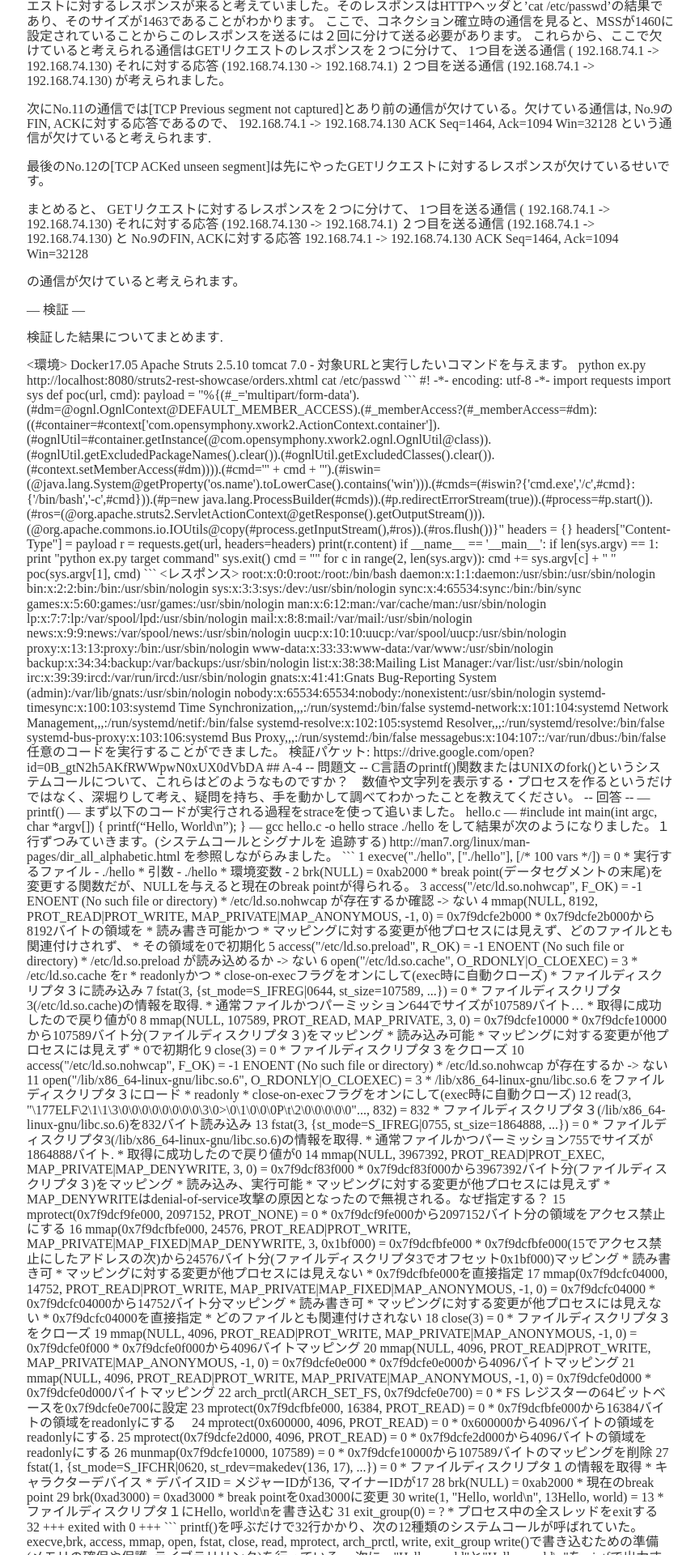
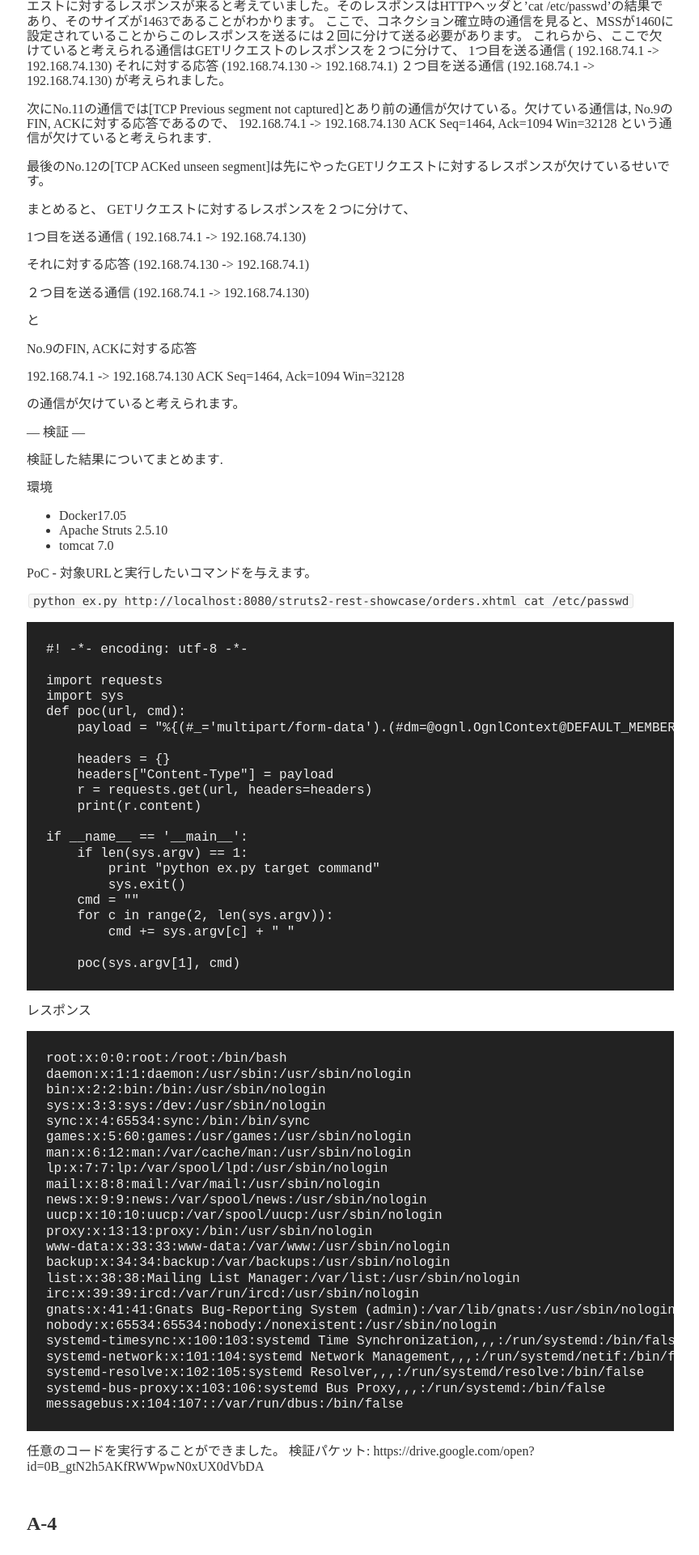
Before and after one commit to kobad/jekyll-kbd, a Jekyll site: the page built from _posts/2017-06-16-seccamp2017.md, in a window 1280 px wide. Shown: the part 1981-3901 px from the top of the page at 81% size, without its empty margins (207-1071 px from the left). Built offline with Jekyll 4.4.1, drawn with Linux system fonts in a browser that asks for light colours; nearby versions of some CDN libraries; some of the changed text lies outside the part shown.

Commit message:
[Mod] css and article

````diff
--- a/_posts/2017-06-16-seccamp2017.md
+++ b/_posts/2017-06-16-seccamp2017.md
@@ -76,11 +76,17 @@
 
 まとめると、
 GETリクエストに対するレスポンスを２つに分けて、
+
 1つ目を送る通信 ( 192.168.74.1 -> 192.168.74.130)
+
 それに対する応答 (192.168.74.130 -> 192.168.74.1)
+
 ２つ目を送る通信 (192.168.74.1 -> 192.168.74.130)
+
 と
+
 No.9のFIN, ACKに対する応答
+
 192.168.74.1 -> 192.168.74.130 ACK Seq=1464, Ack=1094 Win=32128
 
 の通信が欠けていると考えられます。
@@ -89,13 +95,15 @@
 
 検証した結果についてまとめます.
 
-<環境>
-Docker17.05
-Apache Struts 2.5.10
-tomcat 7.0
+環境
+* Docker17.05
+* Apache Struts 2.5.10
+* tomcat 7.0
 
-<PoC> - 対象URLと実行したいコマンドを与えます。
-python ex.py http://localhost:8080/struts2-rest-showcase/orders.xhtml cat /etc/passwd
+PoC - 対象URLと実行したいコマンドを与えます。
+
+`python ex.py http://localhost:8080/struts2-rest-showcase/orders.xhtml cat /etc/passwd`
+
 
 ```
 #! -*- encoding: utf-8 -*-
@@ -121,7 +129,8 @@
     poc(sys.argv[1], cmd)
 ```
 
-<レスポンス>
+レスポンス
+```
 root:x:0:0:root:/root:/bin/bash
 daemon:x:1:1:daemon:/usr/sbin:/usr/sbin/nologin
 bin:x:2:2:bin:/bin:/usr/sbin/nologin
@@ -145,6 +154,7 @@
 systemd-resolve:x:102:105:systemd Resolver,,,:/run/systemd/resolve:/bin/false
 systemd-bus-proxy:x:103:106:systemd Bus Proxy,,,:/run/systemd:/bin/false
 messagebus:x:104:107::/var/run/dbus:/bin/false
+```
 
 任意のコードを実行することができました。
 検証パケット: https://drive.google.com/open?id=0B_gtN2h5AKfRWWpwN0xUX0dVbDA
@@ -159,15 +169,19 @@
 — printf() —
 
 まず以下のコードが実行される過程をstraceを使って追いました。
+
 hello.c
-—
+
+```
 #include <stdio.h>
 int main(int argc, char *argv[]) {
   printf(“Hello, World\n”);
 }
-—
+```
+
 gcc hello.c -o hello
 strace ./hello をして結果が次のようになりました。１行ずつみていきます。(システムコールとシグナルを 追跡する)
+
 http://man7.org/linux/man-pages/dir_all_alphabetic.html を参照しながらみました。
 
 ```
@@ -266,28 +280,41 @@
 ```
 
 printf()を呼ぶだけで32行かかり、次の12種類のシステムコールが呼ばれていた。
+
 execve,brk, access, mmap, open, fstat, close, read, mprotect, arch_prctl, write, exit_group
+
 write()で書き込むための準備(メモリの確保や保護, ライブラリリンク)を行っている。
 
 次に、"Hello, world"と"Hello, world\n"をprintfで出力するのに違いがあるかを調べました。
+
 hello.cを前者(改行有り)、hello2.cを後者(改行無し)とします。
+
 先程と同様にstraceで比較した場合はwrite()の中身以外では違ったところはありませんでした。どちらも結局write()を使う
+
 実行ファイルをobjdumpで逆アセンブルしたところPLTセクションに違いが出ました。
+
 helloでは出力にputs()が使われ、hello2ではprintf()が使われていることがわかりました。
+
 これは、gccがprintf()をputs()に自動で最適化してくれるようだ。gccに最適化無効オプション(-o0)をつけてもこの最適化はされた。
+
 hello2が最適化されない理由は、終端が改行でないとputsに変換できないからです。
+
 変換規則を調べると、
 変数がない又は、コンパイル時に変数の中身が決まっているかつ終端が改行ならputs()に変換され、出力が１文字の場合はputchar()に変換されるようです。
 
 printf(), puts(), putchar()にはどのような違いがあるのだろう。
+
 printf()は与えられたフォーマットに従って標準出力に書き込む。
+
 puts()は与えられた文字列を標準出力に書き込む。
+
 putchar()は与えられた文字を標準出力に書き込む。
+
 puts(), putchar()をprintf()で書き換えることはできて、printf()をputs(), putchar()にするには条件が必要。
+
 なぜ、printf()をputs(), putchar()に最適化しなければならないのか。
+
 printf()がフォーマットのチェックをするため遅いことが上げれらる. ので、書き込む文字列が自明な場合はputs()やputchar()への最適化がなされると考えました。
-
-
 
 — fork() —
 
@@ -299,17 +326,24 @@
 * 子プロセスは獲得済みに全てのファイルロックを受け継がない
 
 そもそも普段どういうところで使われているのだろう。
-シェルにおいてはパイプでコマンドを繋いだ時に使われる.
+
+シェルにおいてはパイプでコマンドを繋いだ時に使われる。
+
 例えば、find / | grep fork としプロセスをみると、
+
 ```
 F   UID    PID   PPID PRI  NI    VSZ   RSS WCHAN  STAT TTY        TIME COMMAND
 0  1000 111402  51126  20   0  58812  7916 sigsus Ss   pts/17     0:30 zsh
 0  1000  74929 111402  20   0  19692  2880 -      R+   pts/17     0:00 find /
 0  1000  74930 111402  20   0  14228   972 pipe_w S+   pts/17     0:00 grep fork
 ```
+
+```
 zsh
  |- find /
  |- grep
+```
+
 というようにzshを親プロセスとしてfindとgrepの二つのプロセスが動いていることが確認できた.
 
 シェルスクリプトの場合はどうなるのだろう。
@@ -325,14 +359,17 @@
 0  1000  75755  75753  20   0  14228   920 -      R+   pts/17     0:00 grep fork
 0  1000  75753 111402  20   0   4512   704 wait   S+   pts/17     0:00 /bin/sh ./test.sh
 ```
+
 ```
 zsh
  |-- /bin/sh ./test.sh
    |- find /
    |- grep fork
 ```
+
 のようになり親と子のプロセスの関係がつかめて来ました。
 forkはどのように呼ばれるのでしょうか.
+
 starce ./test.shで見てみました.
 
 ```
@@ -353,16 +390,23 @@
 fork()というシステムコールを呼んでいると思ったらclone()が呼ばれていました。これはLinuxで動かしたため?clone()なっているようで、違いは親と子プロセスがメモリ空間などを共有できること。
 
 fork()は単純に親プロセスのデータを全てコピーして子プロセスを作成していると思っていましたが、調べると現在はcopy-on-write方式を使って最適化している。
+
 これは、データを複製するときに単純にメモリを確保してそこに全てをコピーすると、もしコピーしたデータを書き換えなければそのコピーは無駄になってしまう。
+
 なので、初めは親と同じものを参照するようにして、書き換えをしようとした時点でメモリ確保とコピーを実施するという方式です。
+
 データにcopy-on-writeの属性を与えて起き、変更しようとしたときにページフォルトを発生させてその時にコピーを作成しcopy-on-write属性を消す。
 
 forkの流れをまとめると、
 子プロセスに新しいPIDを割り当て、
 プロセスディスクリプタを割り当て、親プロセスのプロセスディスクリプタから内容をコピーする。
+
 thread_info構造体を割り当て、親プロセスのthread_info構造体から内容をコピーします。
+
 利用中ファイルの情報、シグナルの情報、メモリディスクリプタなどをコピーします。
+
 親プロセスのスタックに退避されているレジスタの値を子プロセスのスタックにコピーします。
+
 ステータスを実行待ち(TASK_RUNNING)に設定し、ランキューに登録します。
 この時、プロセスディスクリプタ、thread_info構造体、利用中の資源の情報などは全てコピーするが、メモリ空間はコピーせずに親プロセスと共有して書き換えが発生したら複製を行います。
 
@@ -379,10 +423,13 @@
 
 
 添付アプリケーションを実行してみると、
+```
 Hello, world!
 hoge huga
 string test
+```
 という出力を得られ、これらの文字列がファイル構造を調べていくうちにどこかに格納されていると思ったのでとりあえずファイル構造を調べて構造通りにパースするプログラムを作ることでリソースを取り出そうと考えました。
+
 まず、PEファイルの構造から調べました。
 この時に参考になったのが、以下のサイトとILSpy, CFF Explorerを使い整合性を確かめながら作りました。
 - http://www.atmarkit.co.jp/ait/articles/1202/17/news129.html
@@ -390,7 +437,8 @@
 - http://home.a00.itscom.net/hatada/mcc/doc/pe.html
 - http://tech.blog.aerie.jp/entry/2015/12/27/144045
 
-作成したプログラムで得られた結果を交えながら説明します。(https://gist.github.com/kobad/971402233be32b10b0810f5b92433538)
+作成したプログラムで得られた結果を交えながら説明します。`https://gist.github.com/kobad/971402233be32b10b0810f5b92433538`
+
 ctypesを使わない実装をしました。理由は環境によってctypesの挙動が変わることが考えられるのと、pythonのみでの実装がしたかったからです。
 .NETリソースの取得までの機能を実装したので、まだ機能追加・改善の余地があるので、拡張がしやすいような設計を心がけました。
 structでの表現を使っています.(B -> 1byte, H -> WORD, I -> DWORD, Q -> 8byte, Xs -> Xbyte)
@@ -428,7 +476,9 @@
 ```
 ここで特に重要は値はe_magicとe_lfanewで、
 e_magicはマジックナンバー0x5A4D(MZ)が格納されていてこれは実行可能ファイルであることを示しています。 試しに5A4Dを004Dと変更すると、実行できなくなりました。
+
 e_lfanewは次の_IMAGE_NT_HEADERSが始まるアドレス(オフセット)を示しています。なので、これを_IMAGE_DOS_HEADERの始めのアドレスにe_lfanewを足すことで_IMAGE_NT_HEADERSの先頭アドレスを求めることができます.
+
 実際に、このアプリケーションのe_lfanewは0x80であるので0x80番地を見ると_IMAGE_NT_HEADERSのシグネチャである50 45 00 00 が見つけることができます。
 PEファイルでのオフセット表記はRVA(相対仮想アドレス -> ベースアドレスからのオフセット)で表されます。
 
@@ -500,7 +550,9 @@
 _IMAGE_OPTIONAL_HEADERは今回はそこまで必要な情報は持っていませんでした。
 
 次にIMAGE_SECTION_HEADERを見ていきます。
+
 _IMAGE_SECTION_HEADERの数は_IMAGE_FILE_HEADERのNumberOfSectionsに示されていてこのアプリケーションでは0x3が取得できていました。
+
 _IMAGE_SECTION_HEADERのサイズは0x28で固定であるのでセクション数のループを回せばそれぞれのセクションヘッダをパースできます。
 ```
 SECTION
@@ -538,8 +590,11 @@
 	Characteristics:          (I) 0x42000040
 ```
 ここで重要なのが、VirtualAddressとPointerToRawDataです。
+
 VirtualAddressはセクションのRVAで、セクション内のオフセット値はこれを用いて計算することになります。
+
 PointerToRawDataは該当セクションがどこから始まるかを示します。
+
 取得できた_IMAGE_SECTION_HEADERは次のようになっています。
 
 ここまでで、PEヘッダのパースができました。
@@ -564,7 +619,9 @@
  |- Runtime Startup Stub
 ```
 という構造になっていて、CLRヘッダに必要な情報が入っています。
+
 Import Address tableのサイズは常に0x8なので、.textが始まるアドレス0x200(PointerToRawData)+0x8 = 0x208からCLRヘッダが始まります。
+
 定義された構造体通りにパースすると以下のようになりました。
 ```
 CLR_HEADER
@@ -588,8 +645,11 @@
 	ManagedNativeHeaderAddress:     (I) 0x0
 	ManagedNativeHeaderSize:        (I) 0x0
 ```
+
  目的のリソースはResourcesDirectoryAddressにありますが、これはRVA表記ではないので、本来のオフセットは ResourcesDirectoryAddress - 0x2000(.textのRVA) + 0x200(.textの先頭) = 0x328 となります。
+
  0x328からResource fileが始まります。これは以下のように取得できます。
+
 ```
  RESOURCE_FILE
 	Signature:                              (I) 0xbeefcace
@@ -603,6 +663,7 @@
 
 NumberOfActualResourcesがリソースの数を表します。
 そして、RESOURCE_FILEの後は
+```
 パディング(PADPADP)
 リソース1のハッシュ値
 リソース2のハッシュ値
@@ -610,8 +671,10 @@
 リソース1のオフセット
 リソース2のオフセット
 リソース3のオフセット
+```
 0x00000105?(この0x105がわからない) と続き、
 その後に、
+```
 リソース1の名前のサイズ
 リソース1の名前
 リソース2の名前のサイズ
@@ -624,8 +687,11 @@
 リソース2の値
 リソース3の値のサイズ
 リソース3の値
+```
 となります。
 
 ここをパースすることで、リソースを取得することができました。
 
+```
 {'String1': 'Hello world!', 'String2': 'hoge fuga', 'String3': 'string test'}
+```
--- a/assets/css/style.scss
+++ b/assets/css/style.scss
@@ -148,11 +148,17 @@
 
 code.highlighter-rouge {
     font-size: 90%;
+    font-family: Monaco,Consolas,Courier New,Courier,monospace,sans-serif;
     margin: 0 2px;
     padding: 0 5px;
     border: 1px solid rgba(0,0,0,.08);
     background-color: rgba(0,0,0,.03);
     border-radius: 3px;
+    word-wrap: break-word;
+}
+
+ul {
+  word-wrap: break-word;
 }
 
 .site-title{
````
